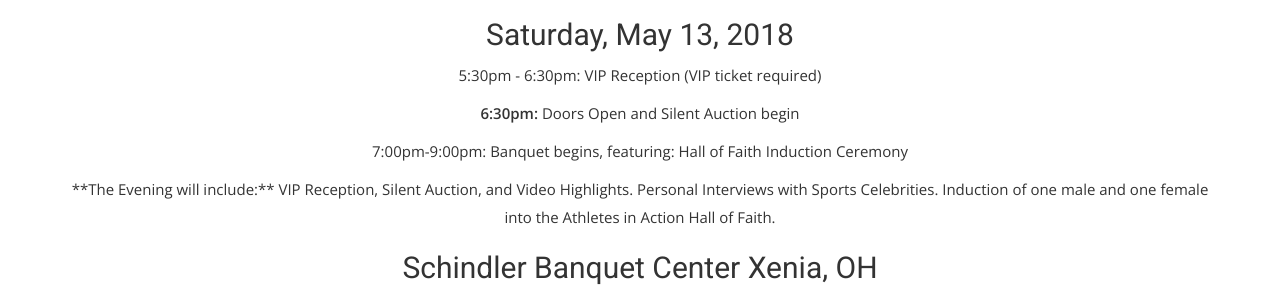
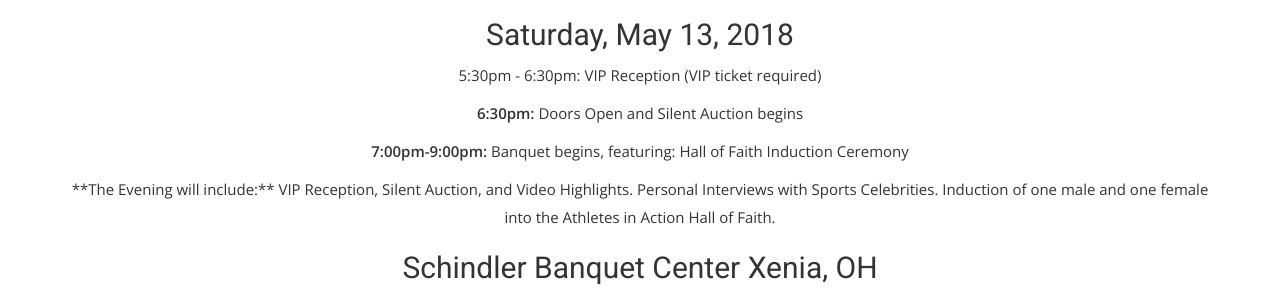
Before and after one commit to CruGlobal/NightofChampions, a Jekyll site: the page built from program.markdown, in a window 1280 px wide. Shown: the part 483-779 px from the top of the page. Built offline with Jekyll 4.4.1, drawn with Linux system fonts in a browser that asks for light colours; nearby versions of some CDN libraries; some web fonts are replaced; our own code applies the rules of GitHub Pages for plain Markdown files.

Commit message:
Updated Program

```diff
--- a/program.markdown
+++ b/program.markdown
@@ -14,9 +14,9 @@
 VIP Reception (VIP ticket required)</p>
 
 <p><b>6:30pm:</b>
-Doors Open and Silent Auction begin</p>
+Doors Open and Silent Auction begins</p>
 
-<p>7:00pm-9:00pm:
+<p><b>7:00pm-9:00pm:</b>
 Banquet begins, featuring:
 Hall of Faith Induction Ceremony</p>
 
```
